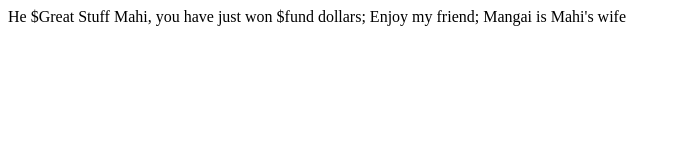
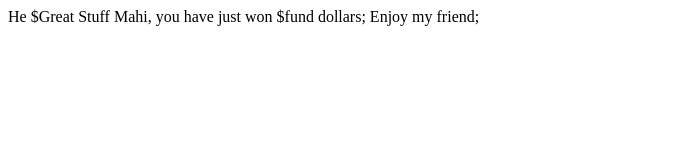
Before and after one commit to Mahiprabhu/gh-project-testing, a plain HTML site: page Index.html in a window 1280 px wide. Shown: the whole page, without its empty margins (0-681 px from the left). Drawn offline with Linux system fonts and the light colour scheme.

Commit message:
Bigfeature changes

```diff
--- a/Index.html
+++ b/Index.html
@@ -6,6 +6,5 @@
 </head>
 <body>
 	He $Great Stuff Mahi, you have just won $fund dollars; Enjoy my friend;
-	Mangai is Mahi's wife
 </body>
 </html>
```
